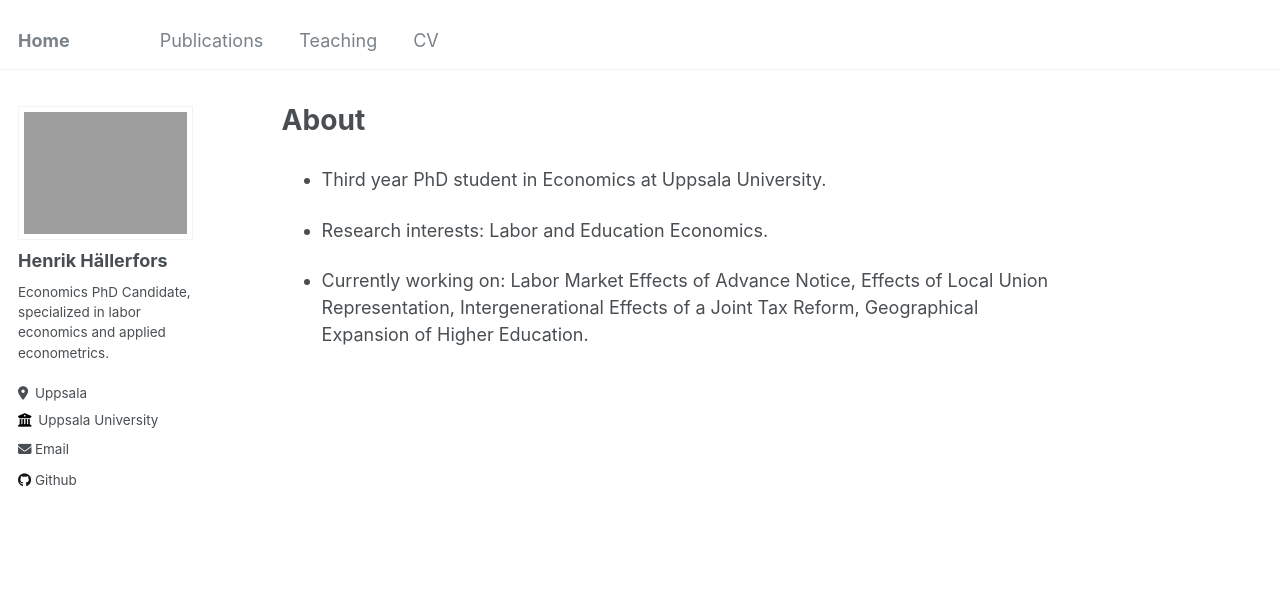
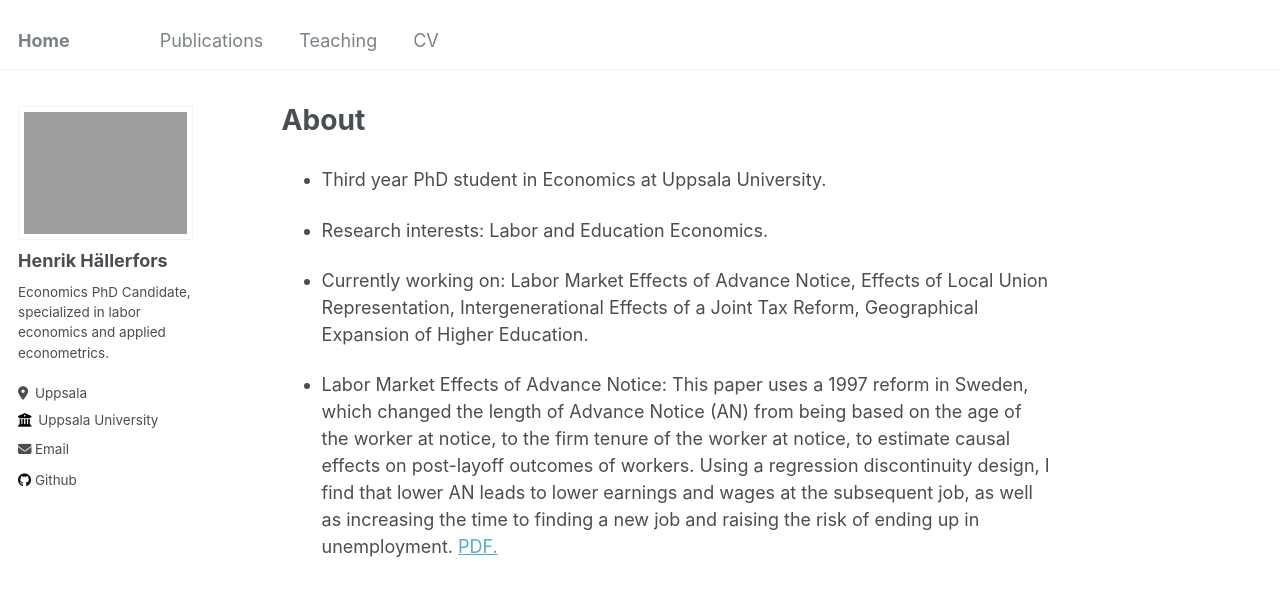
Before and after one commit to hallerfors/hallerfors.github.io, a Jekyll site: the page built from _pages/about.md, in a window 1280 px wide. Shown: the top 596 px of the page. Built offline with Jekyll 4.4.1, drawn with Linux system fonts in a browser that asks for light colours.

Commit message:
adjusted front page

```diff
--- a/_pages/about.md
+++ b/_pages/about.md
@@ -12,3 +12,6 @@ redirect_from:
 * Research interests: Labor and Education Economics.
 
 * Currently working on: Labor Market Effects of Advance Notice, Effects of Local Union Representation, Intergenerational Effects of a Joint Tax Reform, Geographical Expansion of Higher Education.
+
+* Labor Market Effects of Advance Notice: This paper uses a 1997 reform in Sweden, which changed the length of Advance Notice (AN) from being based on the age of the worker at notice, to the firm tenure of the worker at notice, to estimate causal effects on post-layoff outcomes of workers. Using a regression discontinuity design, I find that lower AN leads to lower earnings and wages at the subsequent job, as well as increasing the time to finding a new job and raising the risk of ending up in unemployment.
+<a href="hallerfors.github.io/files/advance_notice.pdf" target="_blank">PDF.</a>
```
